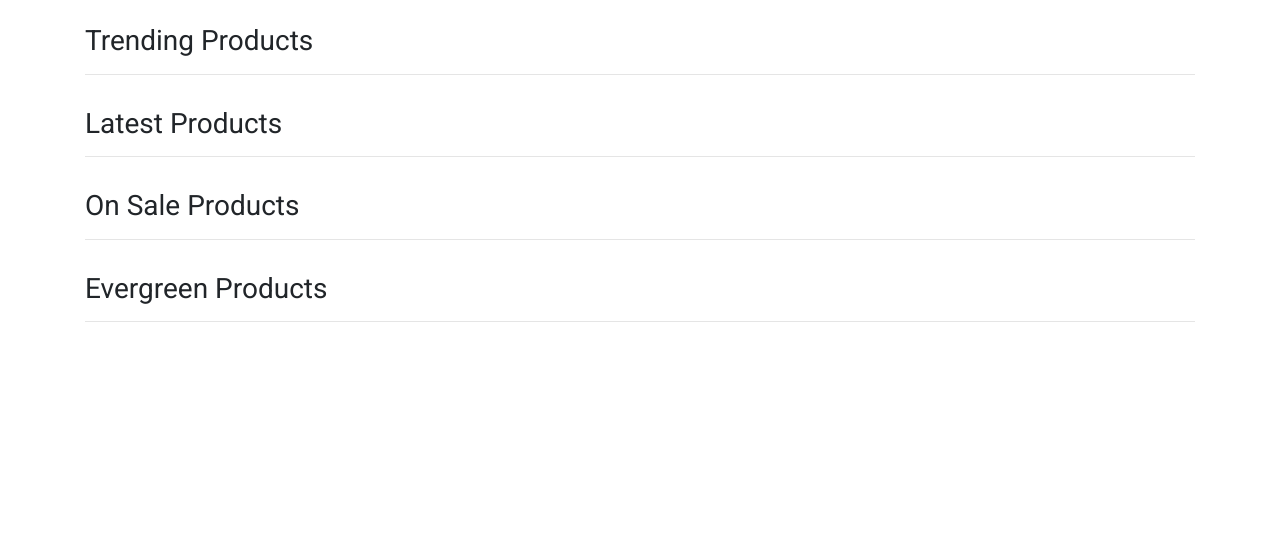
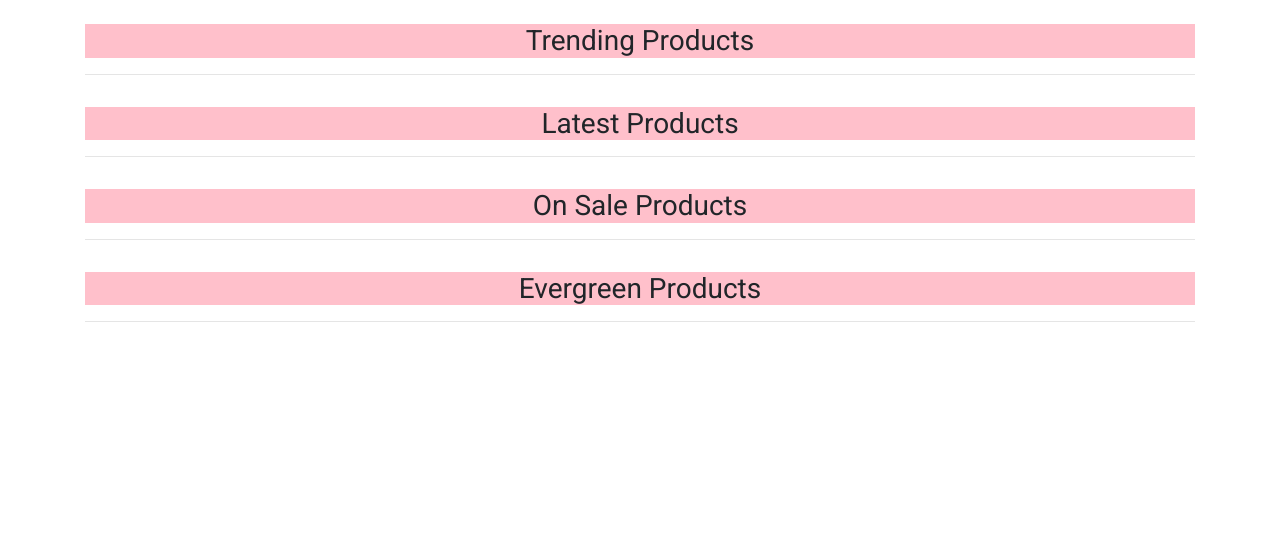
Before and after one commit to sureshcarpenter/sk-shop, a Django app: page / in a window 1280 px wide. Shown: the part 56-601 px from the top of the page. Run offline with Django 4.2, Linux system fonts and the light colour scheme; data that the repository does not hold is empty; some libraries are stand-ins or nearby versions.

Commit message:
Homepage title background color

```diff
--- a/skshop/store/templates/store/index.html
+++ b/skshop/store/templates/store/index.html
@@ -5,7 +5,7 @@
 <div class="container my-4">
     <div class="row">
         <div class="col-md-12">
-            <h3>Trending Products</h3>
+            <h3 style="background-color:pink; text-align:center;">Trending Products</h3>
             <hr/>
             <div class="row">
                 {% for item in trending_products %}
@@ -54,7 +54,7 @@
 
     <div class="row mt-3">
         <div class="col-md-12">
-            <h3>Latest Products</h3>
+            <h3 style="background-color:pink; text-align:center;">Latest Products</h3>
             <hr/>
             <div class="row">
                 {% for item in trending_products %}
@@ -103,7 +103,7 @@
 
     <div class="row mt-3">
         <div class="col-md-12">
-            <h3>On Sale Products</h3>
+            <h3 style="background-color:pink; text-align:center;">On Sale Products</h3>
             <hr/>
             <div class="row">
                 {% for item in trending_products %}
@@ -152,7 +152,7 @@
 
     <div class="row mt-3">
         <div class="col-md-12">
-            <h3>Evergreen Products</h3>
+            <h3 style="background-color:pink; text-align:center;">Evergreen Products</h3>
             <hr/>
             <div class="row">
                 {% for item in trending_products %}
```
